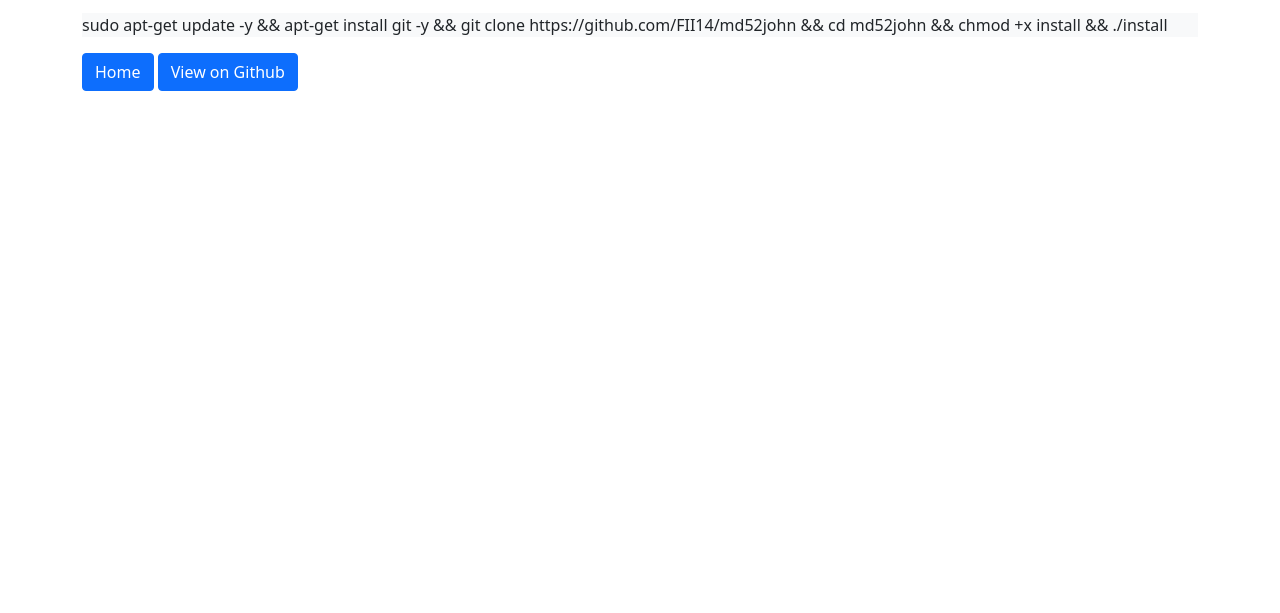
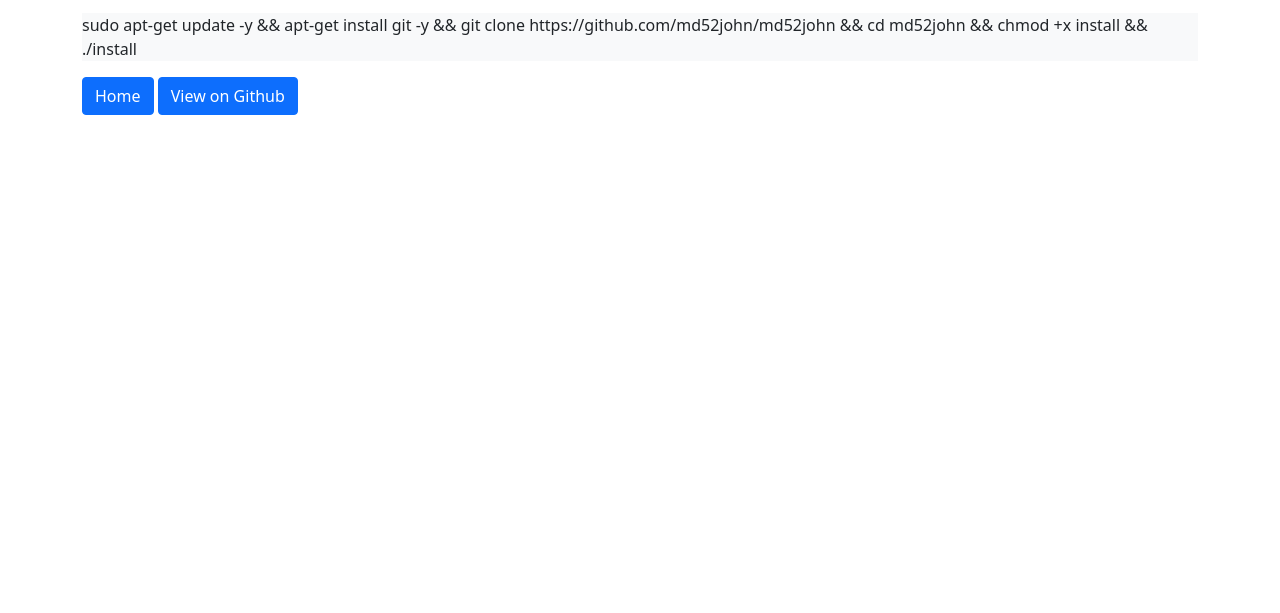
Before and after one commit to md52john/md52john.github.io, a plain HTML site: page Installation.html in a window 1280 px wide. Shown: the part 187-800 px from the top of the page. Drawn offline with nearby package versions, Linux system fonts and the light colour scheme.

Commit message:
Update Installation.html

```diff
--- a/Installation.html
+++ b/Installation.html
@@ -33,7 +33,7 @@
     <div class="container my-5">
       <h1>Installation</h1>
       <p>To install md52john type the following command:</p>
-      <p class="bg-light">sudo apt-get update -y && apt-get install git -y && git clone https://github.com/FII14/md52john && cd md52john && chmod +x install && ./install</p>
+      <p class="bg-light">sudo apt-get update -y && apt-get install git -y && git clone https://github.com/md52john/md52john && cd md52john && chmod +x install && ./install</p>
       <a class="btn btn-primary" href="index.html" role="button">Home</a>
       <a class="btn btn-primary" href="https://github.com/md52john/" role="button">View on Github</a>
 
```
